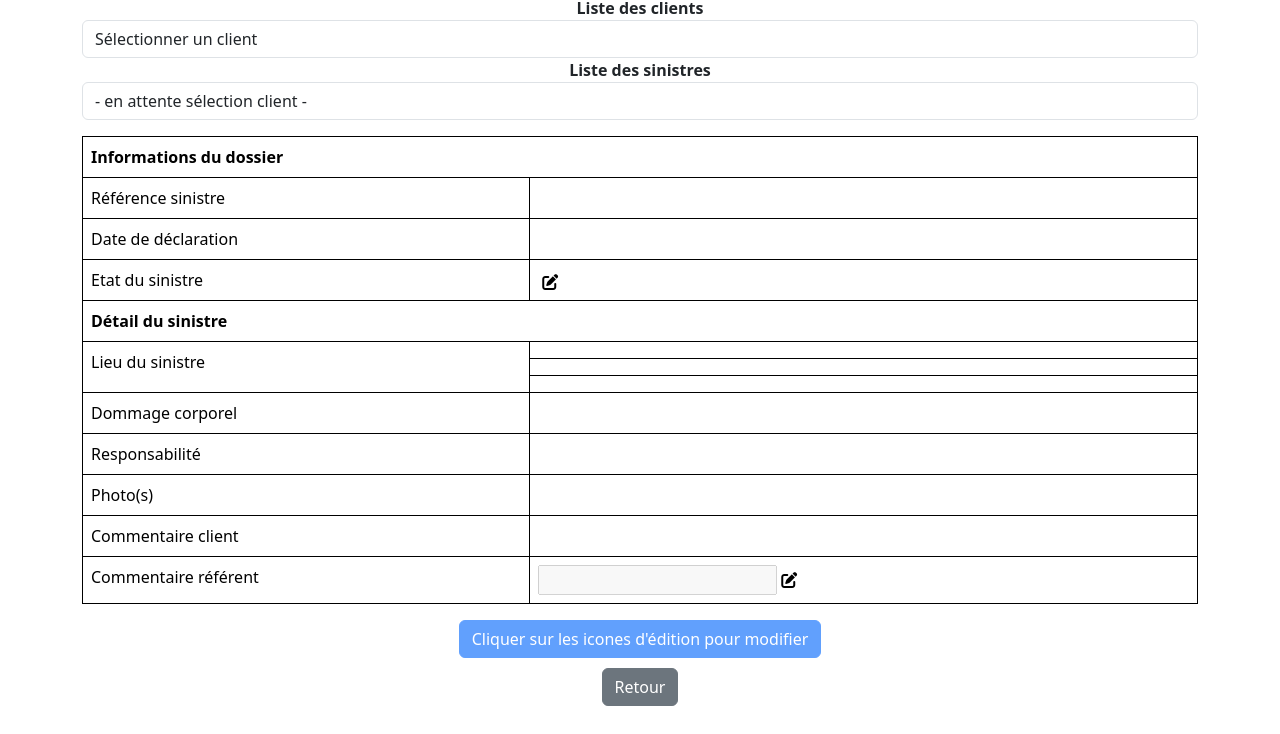
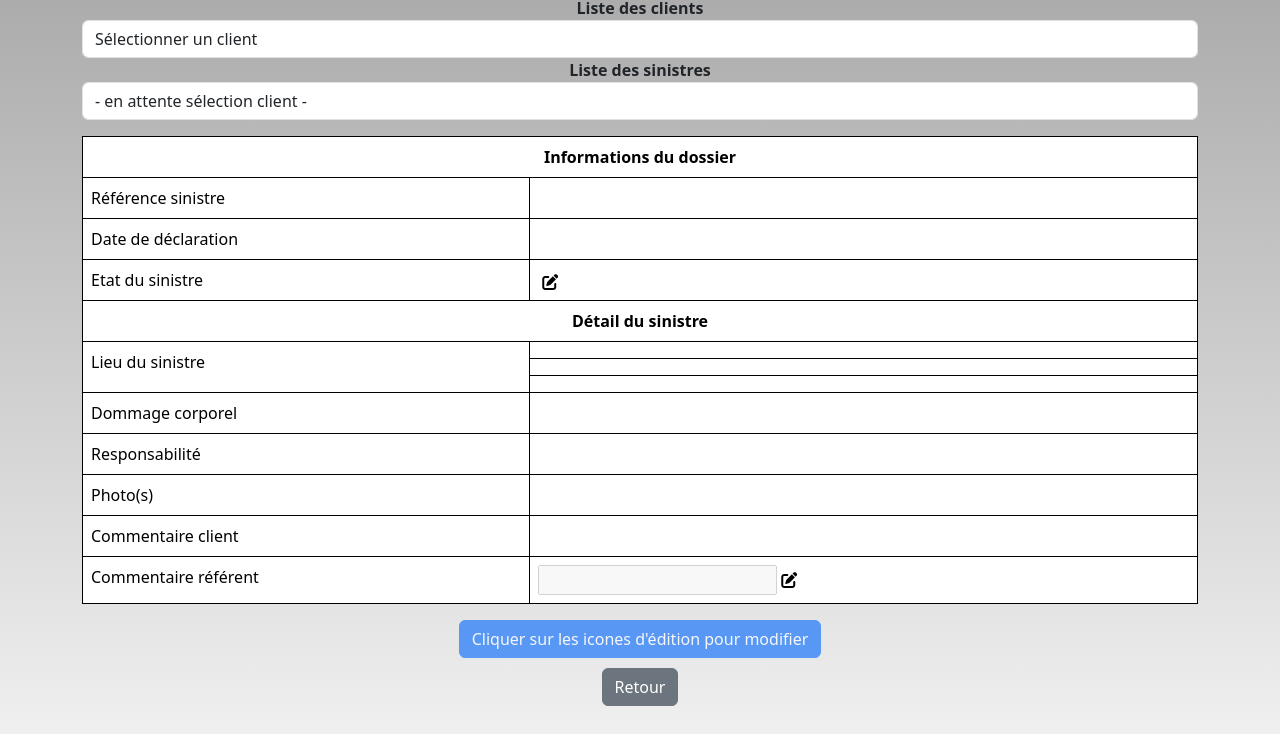
Before and after one commit to cedricmolinari/Studi_Eval_2_AssurePlus, a website: page TableauDeBord/tableauBord.html in a window 1280 px wide. Shown: the part 66-800 px from the top of the page. Drawn offline with nearby package versions, Linux system fonts and the light colour scheme; no server answers.

Commit message:
ajout mise en forme tableau de bord

```diff
--- a/TableauDeBord/tableauBord.html
+++ b/TableauDeBord/tableauBord.html
@@ -13,6 +13,9 @@
       crossorigin="anonymous"
     />
     <style>
+      body {
+        background: linear-gradient(to bottom, #a6a6a6, #ffffff);
+      }
       .navbar-brand {
         text-align: left;
         margin-left: 16px;
@@ -81,7 +84,7 @@
       </form>
       <table class="table table-responsive">
         <tr>
-          <th colspan="2">Informations du dossier</th>
+          <th colspan="2" style="justify-content: center; text-align: center;">Informations du dossier</th>
         </tr>
         <tr>
           <td>Référence sinistre</td>
@@ -100,7 +103,7 @@
 
         </tr>
         <tr>
-          <th colspan="2">Détail du sinistre</th>
+          <th colspan="2" style="justify-content: center; text-align: center;">Détail du sinistre</th>
         </tr>
         <tr>
           <td rowspan="3">Lieu du sinistre</td>
```
